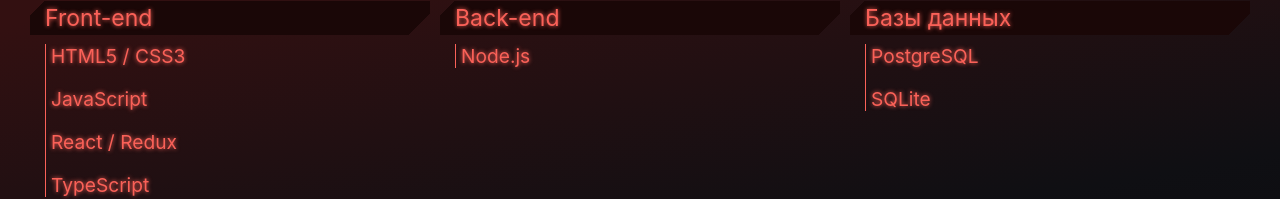
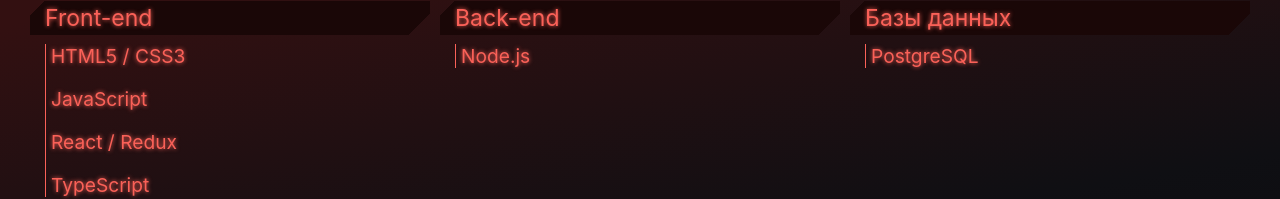
Before and after one commit to VadosLight/Cyberpunk-resume, a React (Create React App) app: page /skills in a window 1280 px wide. Shown: the part 151-350 px from the top of the page. Built offline with nearby package versions, Linux system fonts and the light colour scheme.

Commit message:
delete sqlite

```diff
--- a/src/pages/Skills.jsx
+++ b/src/pages/Skills.jsx
@@ -33,7 +33,6 @@
         <div className="content-block__header">Базы данных</div>
         <div className="content-block__content">
           <p>PostgreSQL {getNStars(2)}</p>
-          <p>SQLite {getNStars(4)}</p>
         </div>
       </div>
 
```
